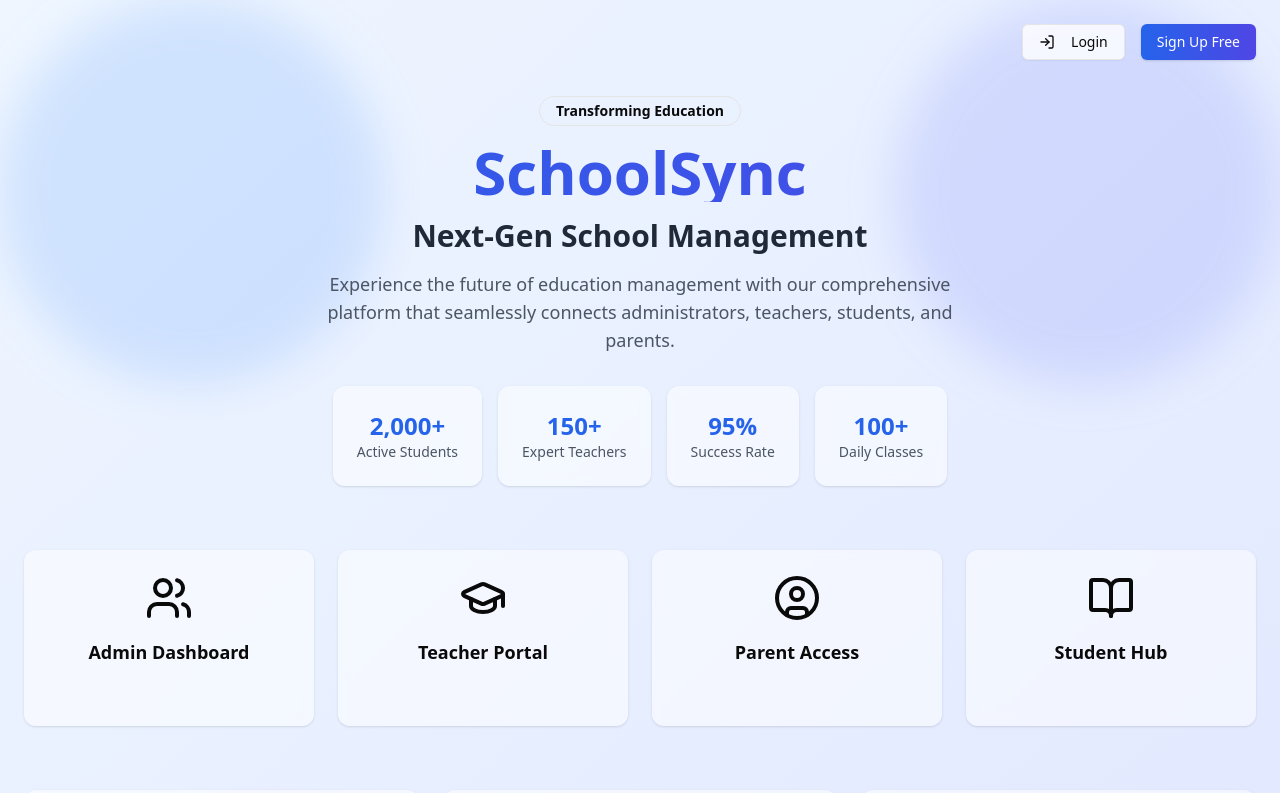
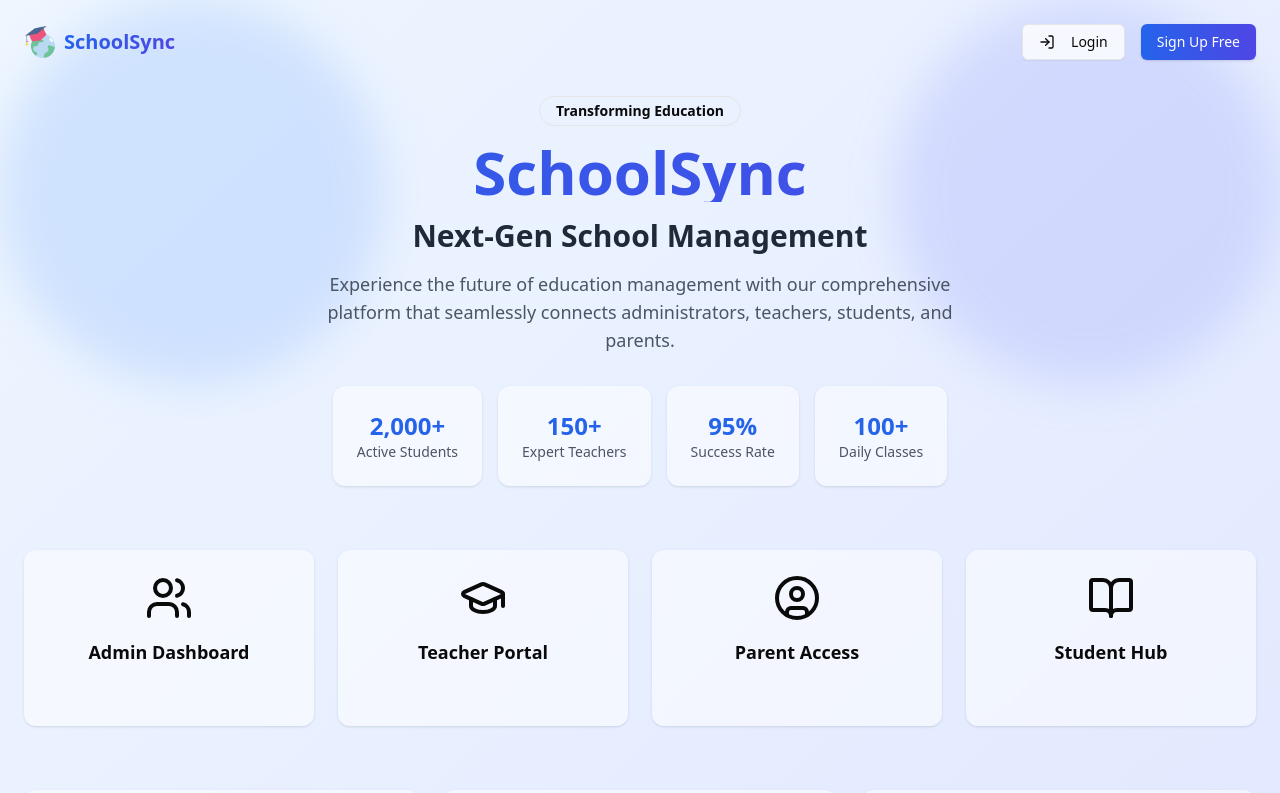
Before and after one commit to durjoydutta/SchoolSync, a Next.js app: page / in a window 1280 px wide. Shown: the top 793 px of the page. Built offline with nearby package versions, Linux system fonts and the light colour scheme.

Commit message:
added placeholder logo to the top left of the homepage

```diff
--- a/src/app/page.tsx
+++ b/src/app/page.tsx
@@ -1,4 +1,5 @@
 import Link from "next/link";
+import Image from "next/image";
 import { GraduationCap, Users, UserCircle, BookOpen, ArrowRight, Bell, Calendar, ChartBar, LogIn } from "lucide-react";
 import { Button } from "@/components/ui/button";
 import { Card, CardContent } from "@/components/ui/card";
@@ -22,7 +23,23 @@ const Homepage = () => {
     <div className="min-h-screen w-full bg-gradient-to-br from-blue-50 to-indigo-100 dark:from-gray-900 dark:to-indigo-950 relative overflow-hidden">
       <div className="absolute inset-0 bg-grid-black/[0.02] bg-[size:20px_20px] dark:bg-grid-white/[0.02]" />
 
-      <div className="absolute top-0 right-0 p-6 flex gap-4 z-50">
+      <div className="absolute top-0 left-0 right-0 p-6 flex justify-between items-center z-50">
+        <Link href="/" className="flex items-center gap-2">
+          <div className="relative w-8 h-8">
+            <Image
+              src="/logo.png"
+              alt="SchoolSync Logo"
+              fill
+              className="object-contain"
+              priority
+            />
+          </div>
+          <span className="hidden lg:block text-xl font-bold bg-gradient-to-r from-blue-600 to-indigo-600 bg-clip-text text-transparent">
+            SchoolSync
+          </span>
+        </Link>
+
+        <div className="flex gap-4">
           <Link href={"/login"}>
             <Button variant="outline" className="bg-white/80 hover:bg-white/90 backdrop-blur-sm">
               <LogIn className="w-4 h-4 mr-2" />
@@ -34,6 +51,7 @@ const Homepage = () => {
               Sign Up Free
             </Button>
           </Link>
+        </div>
       </div>
 
       <div className="absolute inset-0">
```
Lines whose indentation alone changed are shown as unchanged.
